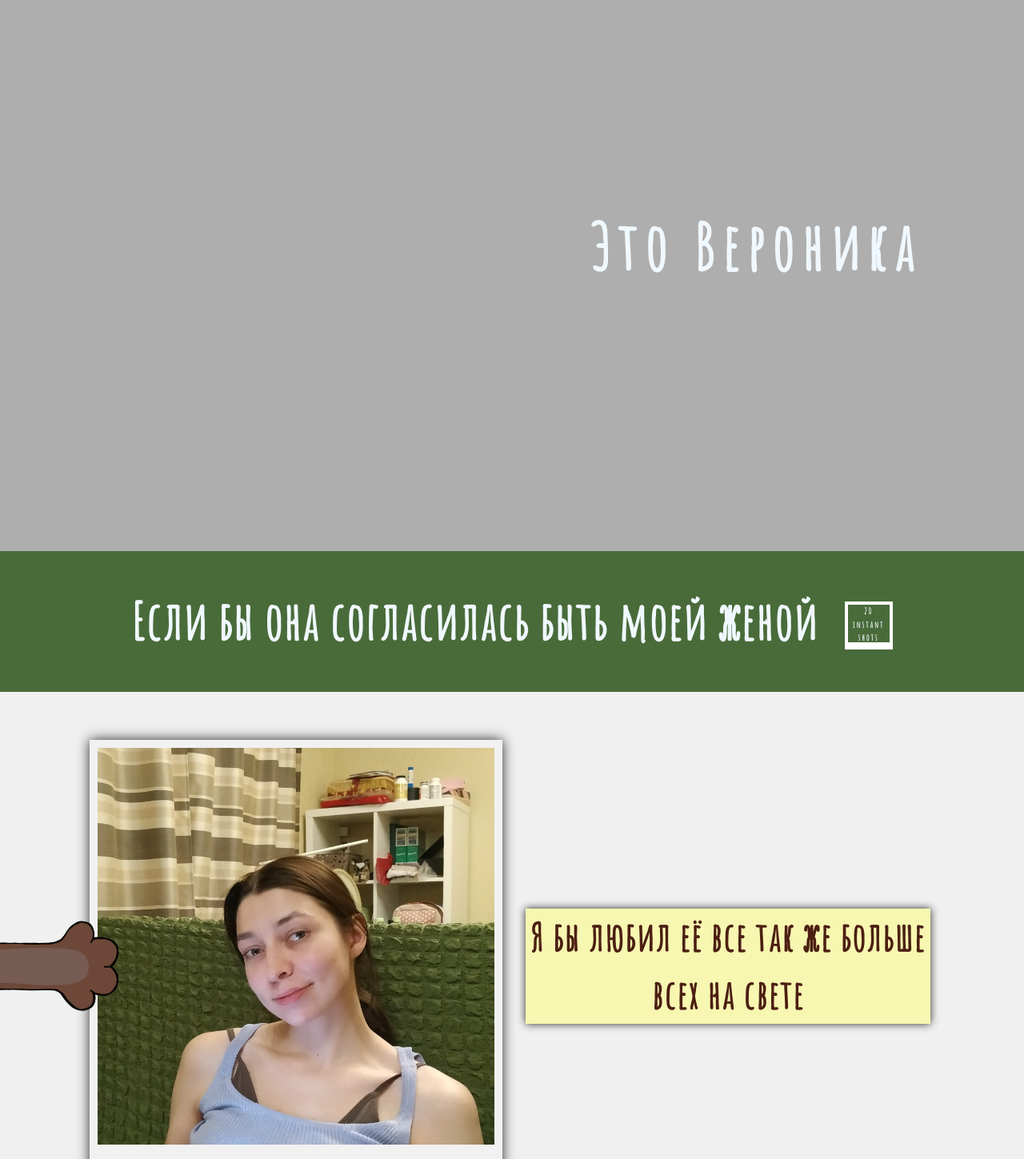
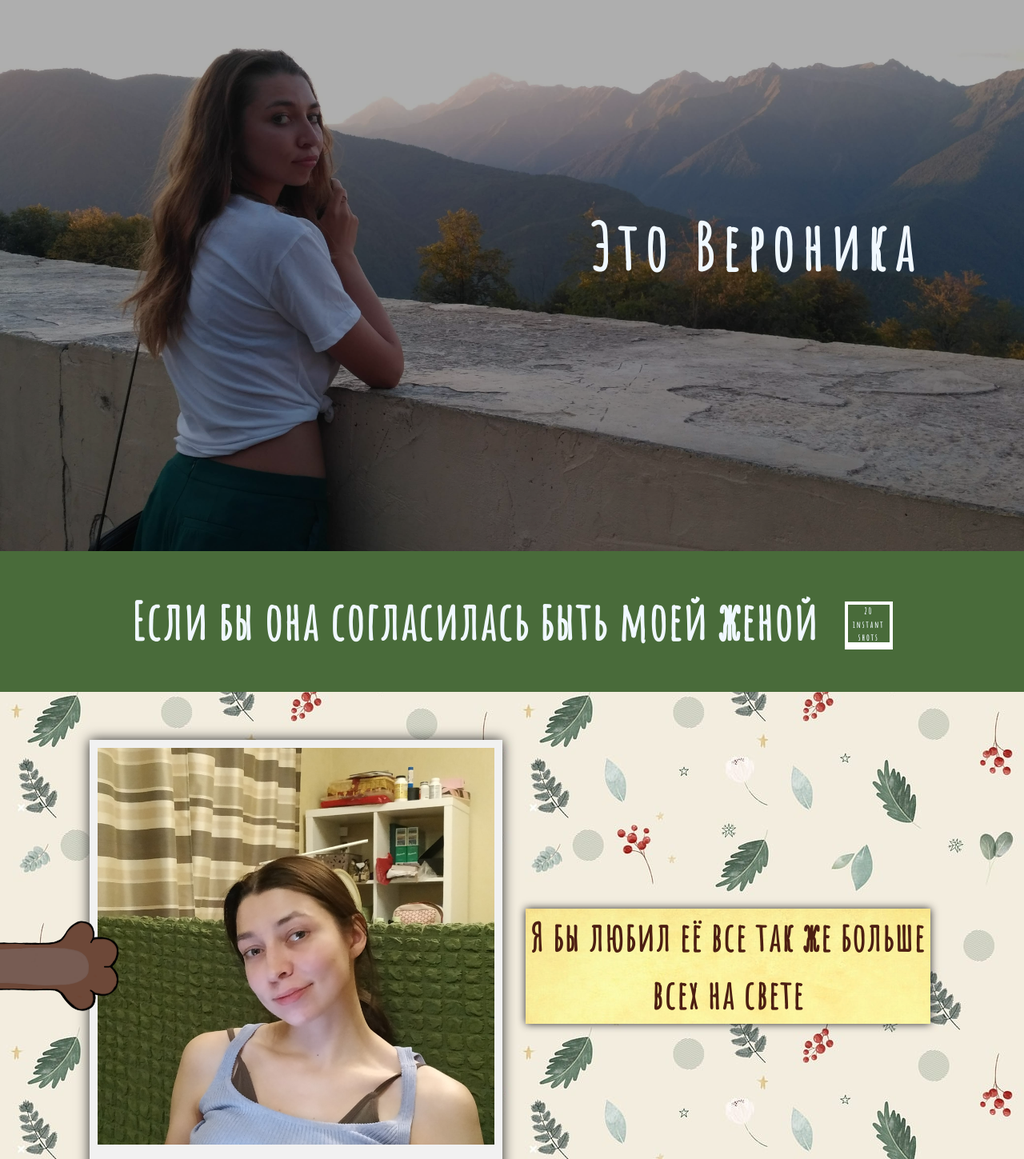
Before and after one commit to TimurNigmatullin/Proposal-website.github.io, a plain HTML site: page index.html in a window 1280 px wide. Shown: the part 151-1600 px from the top of the page at 80% size. Drawn offline with nearby package versions, Linux system fonts and the light colour scheme.

Commit message:
Images again

```diff
--- a/css/styles.css
+++ b/css/styles.css
@@ -11,7 +11,7 @@
 
 body {
     background-color: #f0f0f0;
-    background-image: url(images/leaves-wnt.jpg);
+    background-image: url(/images/leaves-wnt.jpg);
 }
 
 .container-fluid {
@@ -22,7 +22,7 @@ body {
 #header1 {
     position: relative;
     background-color: rgb(174, 174, 174);
-    background-image: url(images/Mountains.jpg);
+    background-image: url(/images/Mountains.jpg);
     background-repeat: no-repeat;
     background-size: cover;
     background-blend-mode: multiply;
@@ -164,7 +164,7 @@ body {
 
 .text-tile {
     background-color: rgba(254, 254, 108, 0.473);
-    background-image: url(images/postcard.jpg);
+    background-image: url(/images/postcard.jpg);
     background-blend-mode: multiply;
     box-shadow: 0 0 10px #292929;
     position: relative;
@@ -205,7 +205,7 @@ body {
 .proposal-yes {
     position: sticky;
     background-color: rgba(254, 254, 108, 0.473);
-    background-image: url(images/postcard.jpg);
+    background-image: url(/images/postcard.jpg);
     background-blend-mode: multiply;
     box-shadow: 0 0 10px #292929;
     color: rgb(76, 31, 18);
```
